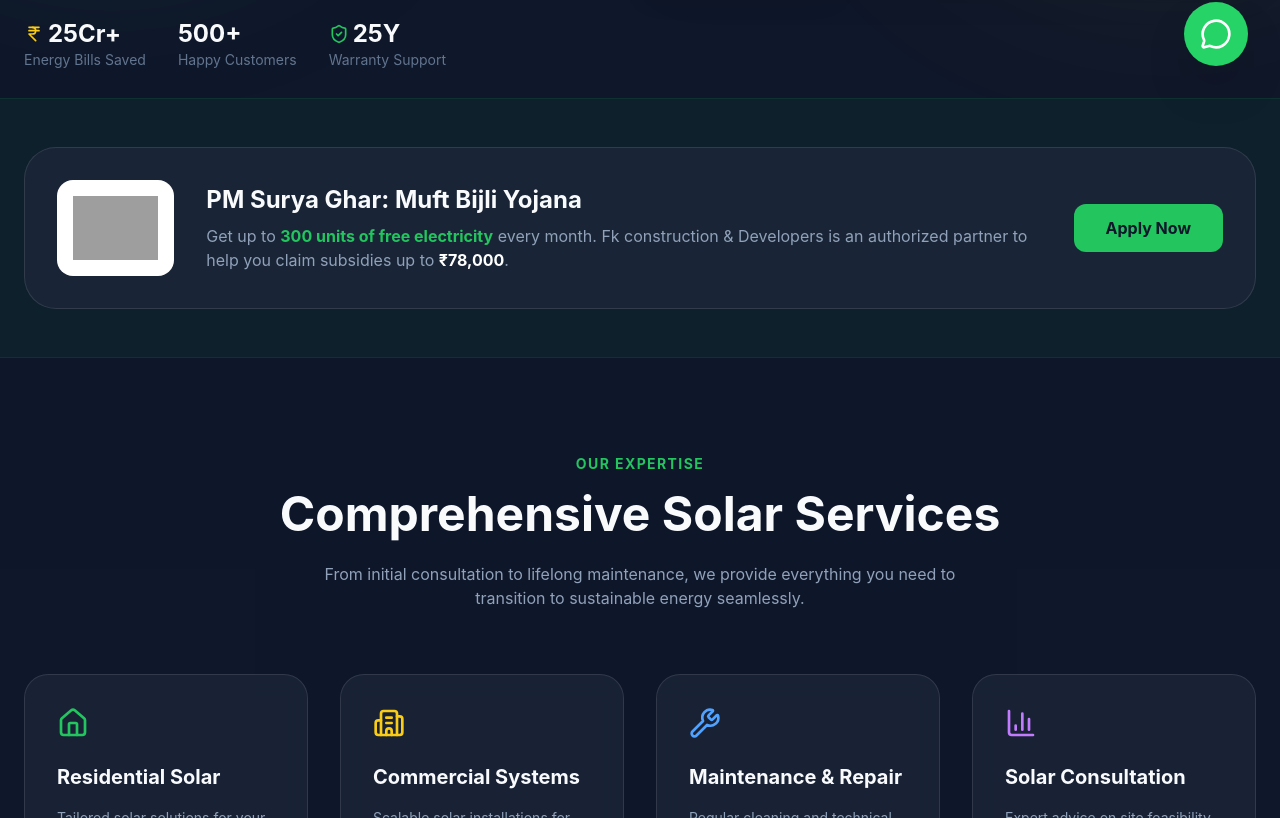
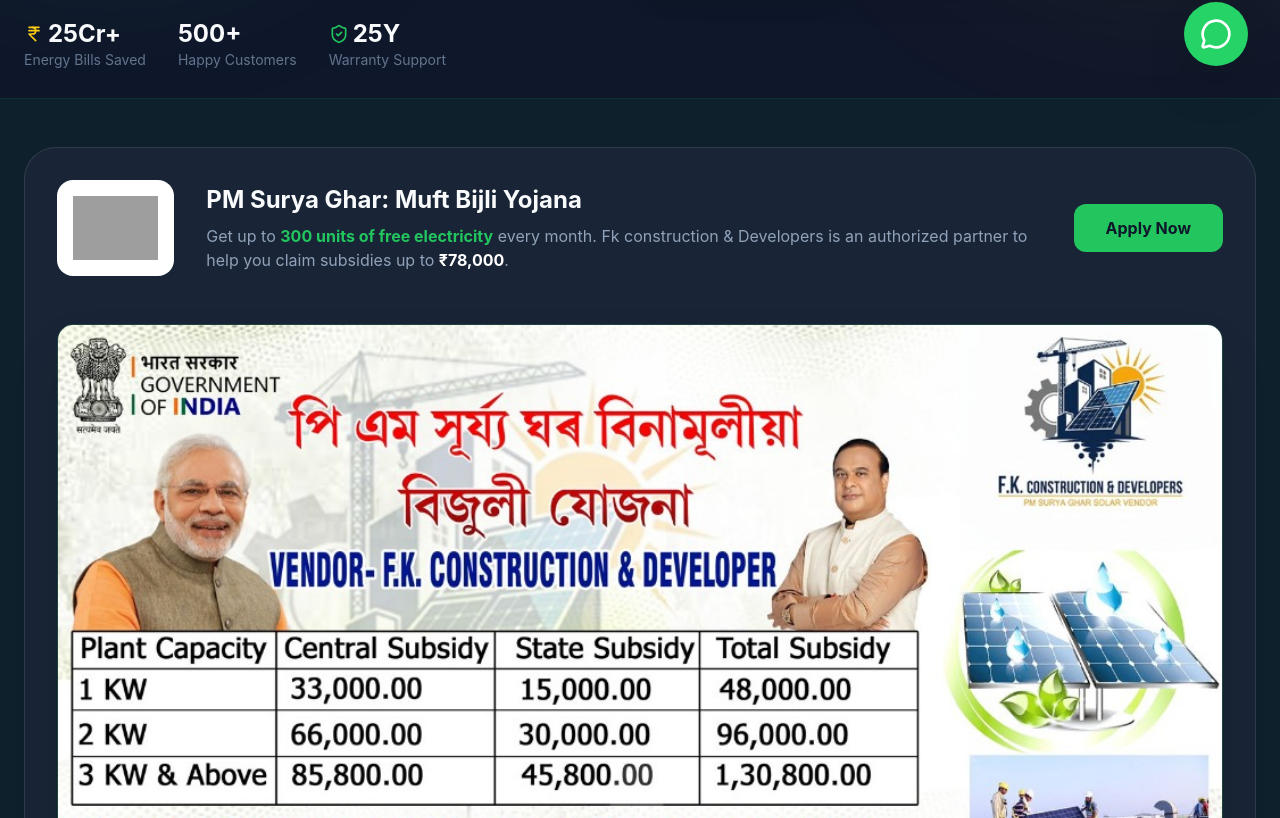
Before and after one commit to iamnehalien29/SolarEco, a Next.js app in the folder frontend/: page / in a window 1280 px wide. Shown: the part 702-1520 px from the top of the page. Built offline with nearby package versions, Linux system fonts and the light colour scheme; no server answers; grey boxes are pictures that could not be loaded.

Commit message:
feat: added client PM Yojna banner

```diff
--- a/frontend/src/app/page.tsx
+++ b/frontend/src/app/page.tsx
@@ -19,7 +19,8 @@
       {/* PM Surya Ghar Scheme Section */}
       <section className="py-12 bg-primary/5 border-y border-primary/10">
         <div className="max-w-7xl mx-auto px-6">
-          <div className="glass p-8 rounded-[2rem] border-primary/20 flex flex-col md:flex-row items-center gap-8">
+          <div className="glass p-8 rounded-[2rem] border-primary/20 flex flex-col items-center gap-8">
+            <div className="flex flex-col md:flex-row items-center gap-8 w-full">
               <div className="bg-white p-4 rounded-2xl shrink-0">
                  <img
                    src="https://pmsuryaghar.gov.in/assets/images/logo.png"
@@ -38,6 +39,17 @@
               <button className="bg-primary text-slate-900 px-8 py-3 rounded-xl font-bold whitespace-nowrap hover:scale-105 transition-all">
                 Apply Now
               </button>
+            </div>
+
+            {/* Added Client Banner */}
+            <div className="w-full mt-4 rounded-2xl overflow-hidden shadow-2xl border border-primary/20">
+              <img
+                src="/pm-yojna-banner.jpg"
+                alt="PM Surya Ghar Yojna Pricing and Subsidy Details"
+                className="w-full h-auto object-cover"
+              />
+            </div>
+
           </div>
         </div>
       </section>
```
Also changed, not shown: frontend/public/pm-yojna-banner.jpg (added). Lines whose indentation alone changed are shown as unchanged.
